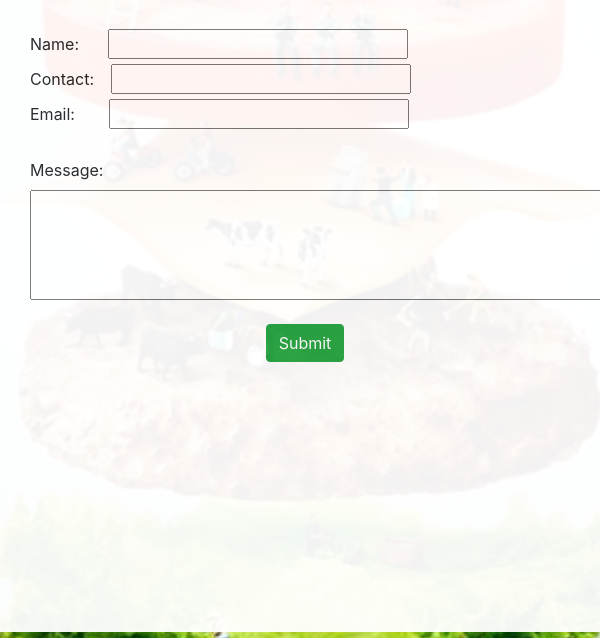
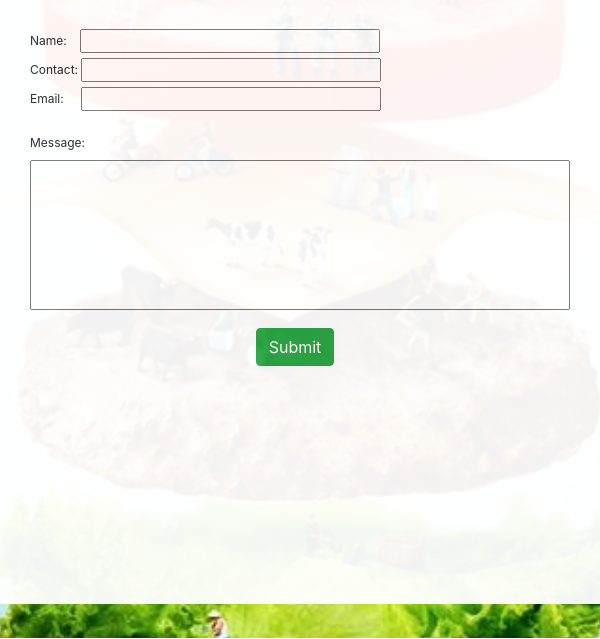
Before and after one commit to Sarah-Specialist/revamp-project, a plain HTML site: page contact/contact.html in a window 600 px wide. Shown: the part 130-769 px from the top of the page. Drawn offline with nearby package versions, Linux system fonts and the light colour scheme.

Commit message:
adjusted contact page

```diff
--- a/contact/contact.html
+++ b/contact/contact.html
@@ -43,17 +43,17 @@
             <h4>CONTACT US</h4><br>
             <form class="form">
                 <div class="name">
-                    <label for="name">Name:</label><input type="text" id="name" name="field" required/>
+                    <label for="name">Name:&nbsp;&nbsp;&nbsp;&nbsp;</label><input type="text" id="name" name="field" required/>
                 </div>
                 <div class="number">
                     <label for="number">Contact:&nbsp;</label><input type="text" id="number" name="field" required/>
                 </div>
                 <div class="email">
-                    <label for="email">Email:</label><input type="email" id="email" name="field" required/>
+                    <label for="email">Email:&nbsp;&nbsp;&nbsp;&nbsp;&nbsp;</label><input type="email" id="email" name="field" required/>
                 </div><br>
                 <div class="message">
-                    <label for="message" id="message">Message:&nbsp;</label>
-                    <input type="textarea" name="message" style="width:730px; height:110px;" required/>
+                    <label for="message">Message:&nbsp;</label>
+                    <input type="textarea" name="message" id="message" style="width:730px; height:110px;" required/>
                 </div><br>
                 <div class="submit">
                 <button type="submit" class="btn btn-success">Submit</button>
--- a/contact/style.css
+++ b/contact/style.css
@@ -133,17 +133,14 @@ h4 {
 }
 
 #name {
-    margin-left:29px;
     width: 300px;
 }
 
 #number {
-    margin-left:12px;
     width: 300px;
 }
 
 #email {
-    margin-left:34px;
     width: 300px;
 }
 
@@ -246,12 +243,18 @@ h4 {
         margin-top: -10%;
         padding: 20px 20px;
         overflow-y: scroll;
-        height: 88vh;
-        min-width: 100%;
+        height: 82vh;
+        min-width: 100vw;
     }
 
-    article img {
+    .form {
         max-width: 90vw;
+        font-size: 12px;
+    }
+
+    #message {
+        max-width: 90vw;
+        min-height: 150px;
     }
 
     .footer {
@@ -355,11 +358,18 @@ h4 {
         margin-top: -10%;
         padding: 20px 20px;
         overflow-y: scroll;
-        height: 85.5vh;
+        height: 82vh;
+        min-width: 100vw;
     }
 
-    article img {
+    .form {
         max-width: 90vw;
+        font-size: 12px;
+    }
+
+    #message {
+        max-width: 90vw;
+        min-height: 150px;
     }
 
     .footer {
```
